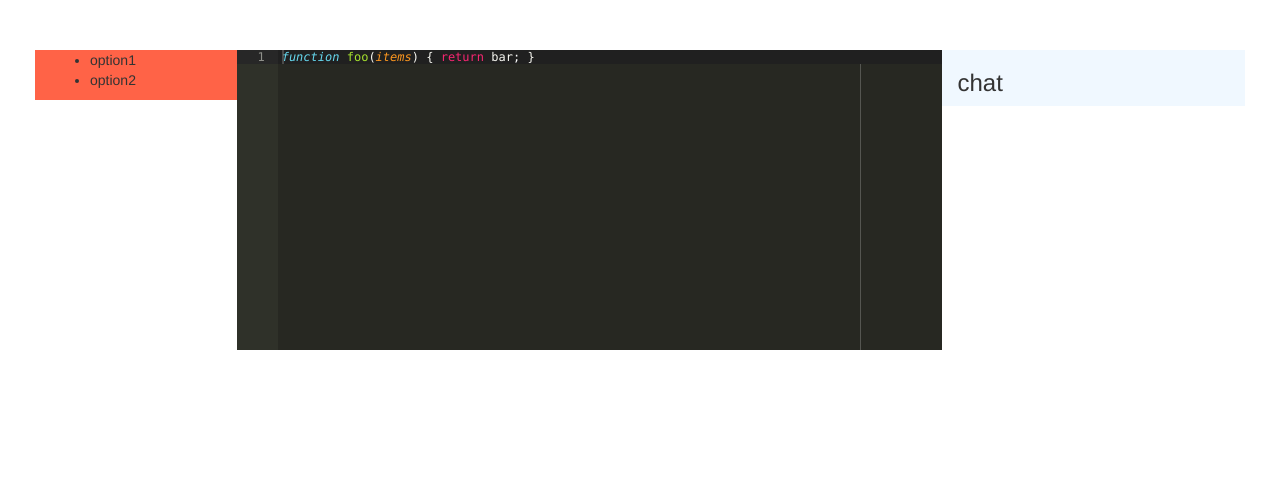
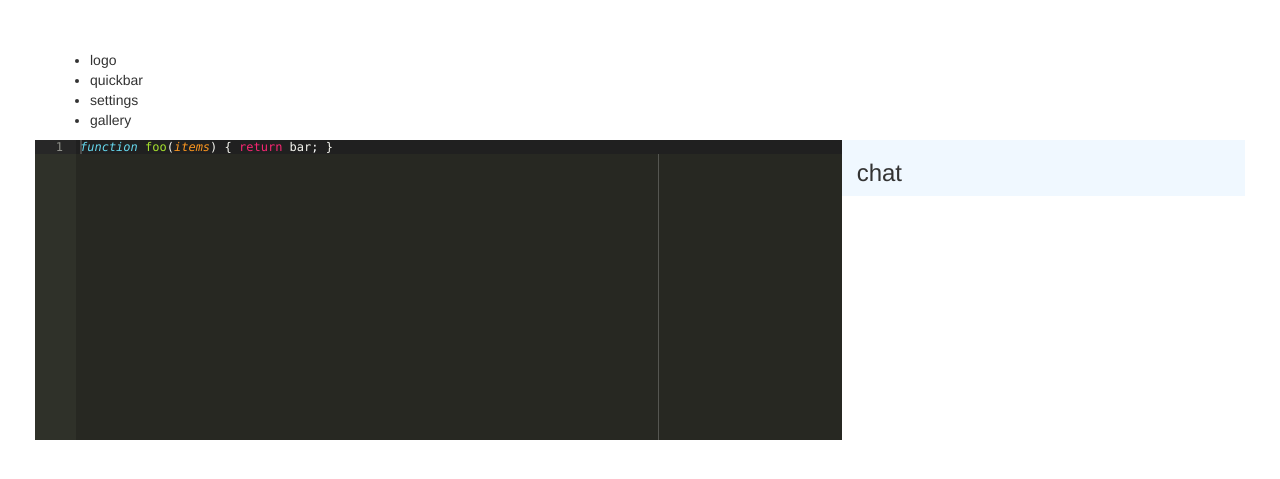
Before and after one commit to SpookyCorridor/loom, a Node server app: page /editor in a window 1280 px wide. Shown: the top 479 px of the page. Run offline with Node 20, Linux system fonts and the light colour scheme; some libraries are stand-ins or nearby versions.

Commit message:
work on styling for editor

```diff
--- a/loom/app_server/views/editor.jade
+++ b/loom/app_server/views/editor.jade
@@ -2,12 +2,8 @@ extends layout
 
 block content
 	section.row
-		#options.col-md-2
-			ul
-				li option1
-				li option2
-		#editor.col-md-7
+		#editor.col-md-8
 			p function foo(items) { return bar; }
-		#chat.col-md-3
+		#chat.col-md-4
 			h3 chat
 	script(src="/javascripts/editor.js")
--- a/loom/app_server/views/layout.jade
+++ b/loom/app_server/views/layout.jade
@@ -9,4 +9,10 @@ html
     script(src="https://maxcdn.bootstrapcdn.com/bootstrap/3.3.5/js/bootstrap.min.js")
     script(src="ace/ace.js" charset="utf-8")
   body
+    header#nav
+      ul
+        li logo
+        li quickbar
+        li settings
+        li gallery
     block content
--- a/loom/public/javascripts/editor.js
+++ b/loom/public/javascripts/editor.js
@@ -1,6 +1,63 @@
+Anchor = require('ace/anchor').Anchor
+
+
 console.log('loaded');
 $(document).ready(function(){
 	window.editor = ace.edit("editor");
+	window.aceDocument = window.editor.session.getDocument();
+	window.aceSession = ace.createEditSession(window.aceDocument);
 	window.editor.setTheme("ace/theme/monokai");
   window.editor.getSession().setMode("ace/mode/javascript");
+  window.editor.cursors = function(){
+  	new window.editor.selection.anchor(window.editor, 2,2);
+  }
+
+  //http://stackoverflow.com/questions/24807066/multiple-cursors-in-ace-editor
+//   var marker = {}
+// marker.cursors = [{row: 0, column: 10}]
+// marker.update = function(html, markerLayer, session, config) {
+//     var start = config.firstRow, end = config.lastRow;
+//     var cursors = this.cursors
+//     for (var i = 0; i < cursors.length; i++) {
+//         var pos = this.cursors[i];
+//         if (pos.row < start) {
+//             continue
+//         } else if (pos.row > end) {
+//             break
+//         } else {
+//             // compute cursor position on screen
+//             // this code is based on ace/layer/marker.js
+//             var screenPos = session.documentToScreenPosition(pos)
+
+//             var height = config.lineHeight;
+//             var width = config.characterWidth;
+//             var top = markerLayer.$getTop(screenPos.row, config);
+//             var left = markerLayer.$padding + screenPos.column * width;
+//             // can add any html here
+//             html.push(
+//                 "<div class='MyCursorClass' style='",
+//                 "height:", height, "px;",
+//                 "top:", top, "px;",
+//                 "left:", left, "px; width:", width, "px'></div>"
+//             );
+//         }
+//     }
+// }
+// marker.redraw = function() {
+//    this.session._signal("changeFrontMarker");
+// }
+// marker.addCursor = function() {
+//     // add to this cursors
+
+//     // trigger redraw
+//     marker.redraw()
+// }
+// marker.session = window.aceSession;
+// marker.session.addDynamicMarker(marker, true);
+// marker.addCursor();
+// call marker.session.removeMarker(marker.id) to remove it
+// call marker.redraw after changing one of cursors
+  //
+console.log(marker.session.addDynamicMarker(marker, true));
+	//window.aceSession.addDynamicMarker(window.marker, true);
 });
--- a/loom/public/stylesheets/style.css
+++ b/loom/public/stylesheets/style.css
@@ -1 +1 @@
-body{padding:50px;font:14px "Lucida Grande",Helvetica,Arial,sans-serif}a{color:#00B7FF}#options{background-color:tomato}#editor{height:300px}#chat{background-color:aliceblue}
+body{padding:50px;font:14px "Lucida Grande",Helvetica,Arial,sans-serif}a{color:#00B7FF}#options{background-color:tomato}#editor{height:300px}#chat{background-color:aliceblue}.MyCursorClass{position:absolute;border-left:2px solid gold}
--- a/loom/public/stylesheets/style.less
+++ b/loom/public/stylesheets/style.less
@@ -17,3 +17,8 @@ a {
 #chat {
 	background-color: aliceblue;
 }
+
+.MyCursorClass {
+    position: absolute;
+    border-left: 2px solid gold;
+}
```
